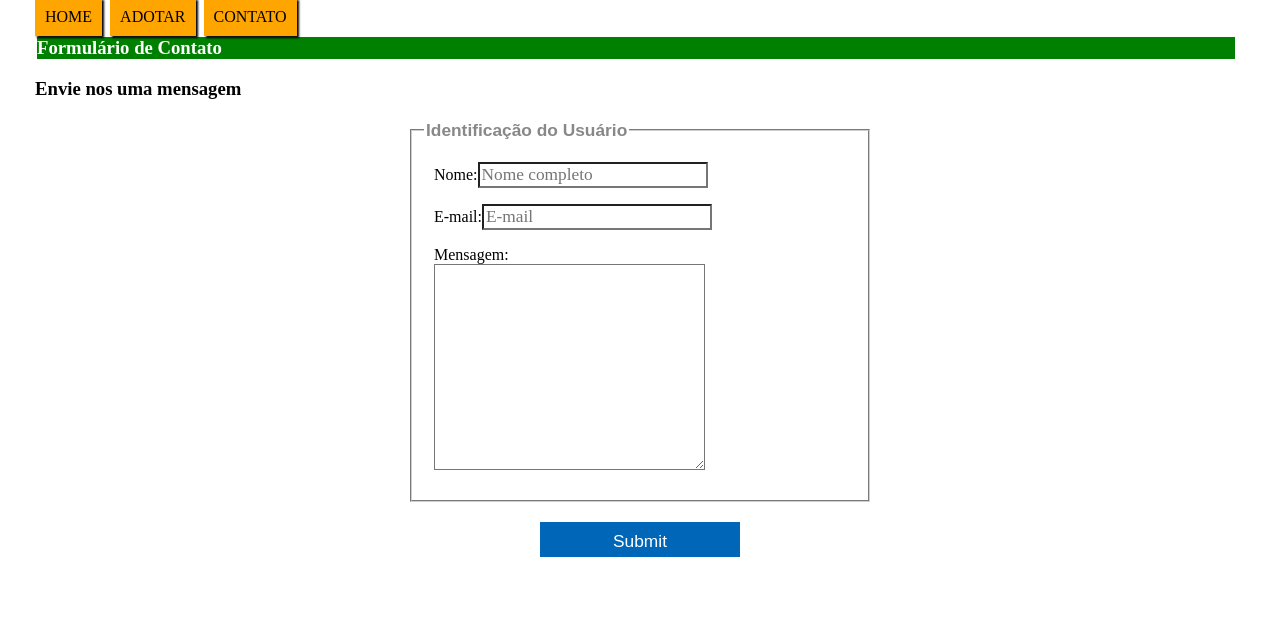
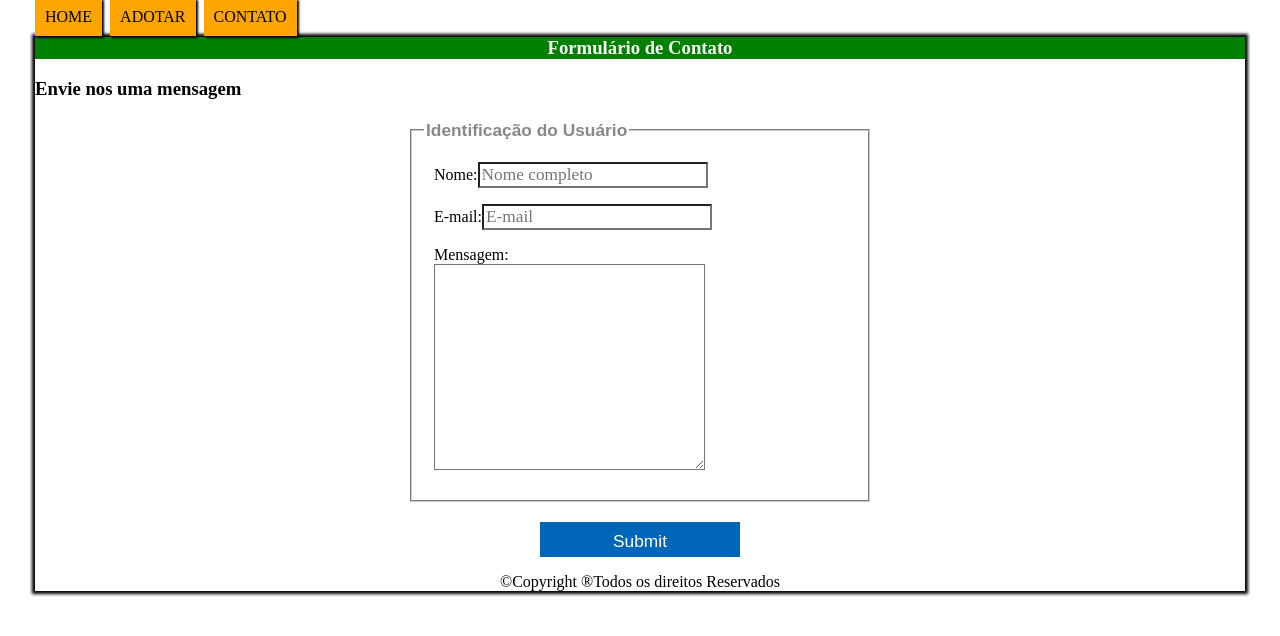
Before and after one commit to Farley2/Site, a plain HTML site: page contato.html in a window 1280 px wide. Drawn offline with Linux system fonts and the light colour scheme.

Commit message:
efeito de sobra no body das pages

```diff
--- a/contato.css
+++ b/contato.css
@@ -41,3 +41,7 @@ input#btn {
   margin-left: auto;
   margin-right:auto;
 }
+h1{
+  text-align:center;
+
+}
--- a/contato.html
+++ b/contato.html
@@ -55,5 +55,8 @@
 <input type="submit" name="tEnviar" id="btn"/>
   </article>
 </section>
+<footer id="article">
+<p>&copy;Copyright&nbsp;&reg;Todos os direitos Reservados</p>
+</footer>
 </body>
 </html>
--- a/menu.css
+++ b/menu.css
@@ -42,7 +42,8 @@ nav#menu a:hover{
 body{
     margin:37px 35px 35px 35px;
     background-color:white;
-
+    border:0px solid;
+    box-shadow:0px 0px 3px 3px;
 }
 article{
 
@@ -67,12 +68,11 @@ footer{
 p{
   margin-left:10px;
   margin-right:10px;
+
 }
 
 h1{
-   margin-top:5px;
-   margin-left:2px;
-   margin-right:10px;
+   text-align:center;
    color: white;
    border: 1px 1px 1px solid grey;
    background-color:green;
```
Also changed, not shown: index.html (+2 -2 lines).
